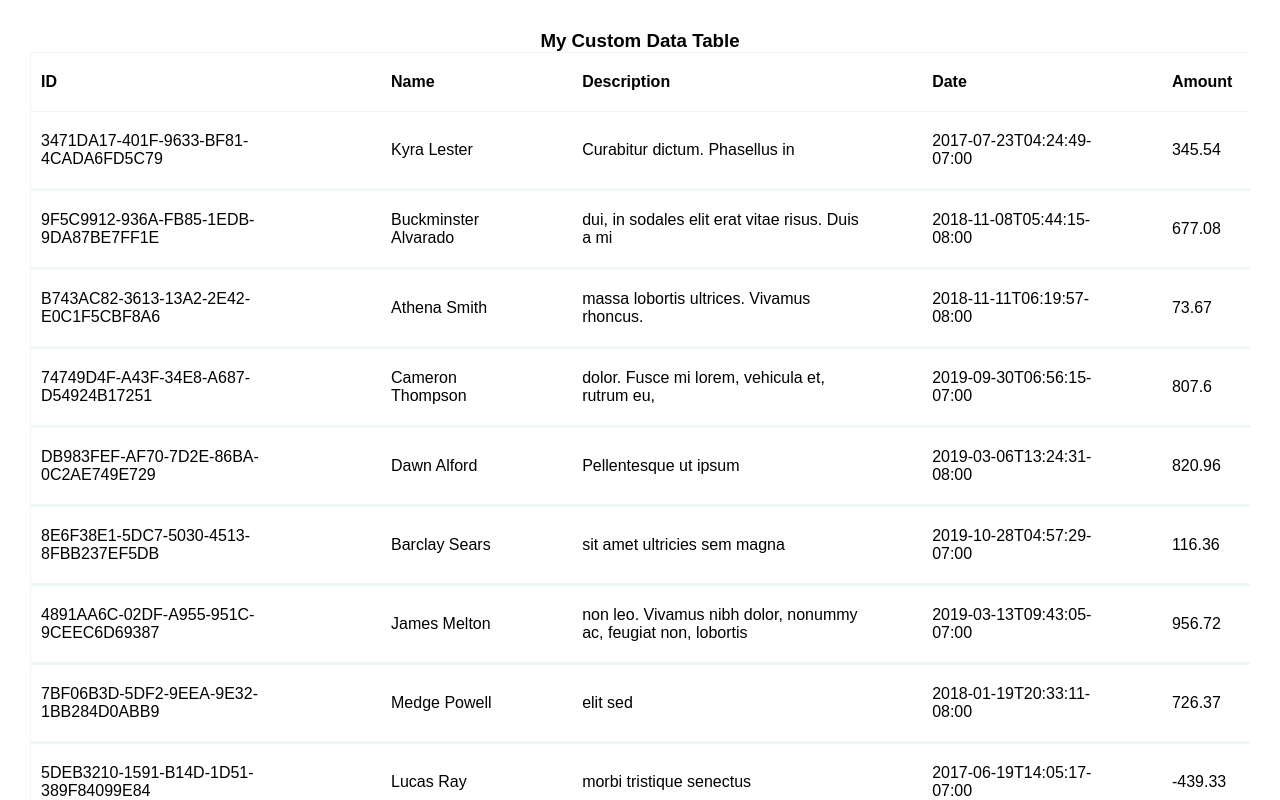
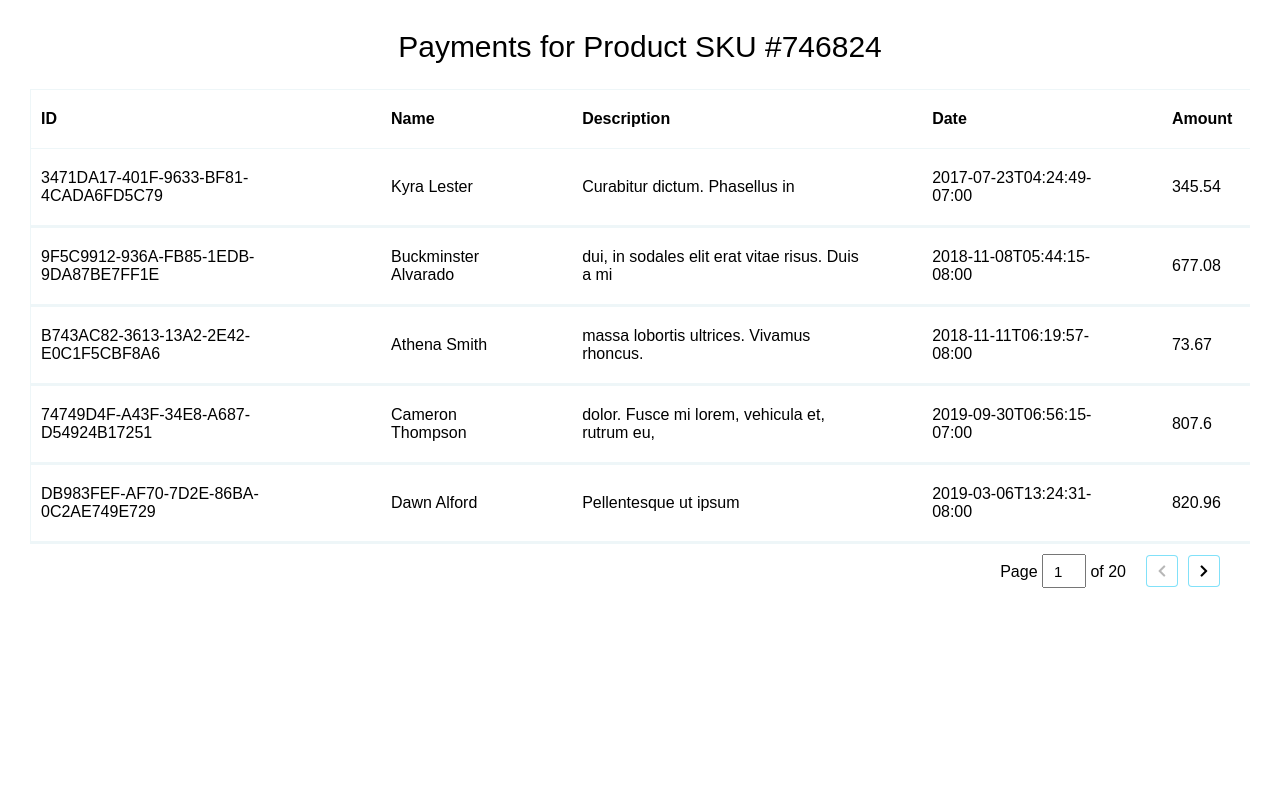
Before and after one commit to Yezuz05/vue-data-table, a Vue app: page / in a window 1280 px wide. Shown: the top 800 px of the page. Built offline with nearby package versions, Linux system fonts and the light colour scheme; a web font is replaced by a local one.

Commit message:
feat: added pagination to table

```diff
--- a/src/App.vue
+++ b/src/App.vue
@@ -1,7 +1,7 @@
 <template>
   <div id="app">
-    <h3>My Custom Data Table</h3>
-    <DataTable @cell-change="handleCellChange" :dataSource="payments" :columns="columns" />
+    <h3>Payments for Product SKU #746824</h3>
+    <DataTable @cell-change="handleCellChange" :dataSource="payments" :columns="columns" :config="config" />
   </div>
 </template>
 
@@ -39,7 +39,12 @@ export default {
           title: 'Amount',
           dataIndex: 'amount'
         }
-      ]
+      ],
+      config: {
+        total: null,
+        itemsPerPage: 5,
+        frontPagination: true
+      }
     }
   },
   methods: {
@@ -54,5 +59,10 @@ export default {
   div#app {
     padding: 30px;
     text-align: center;
+    h3 {
+      font-weight: 300;
+      font-size: 30px;
+      margin-bottom: 25px;
+    }
   }
 </style>
--- a/src/components/DataTable.vue
+++ b/src/components/DataTable.vue
@@ -1,5 +1,6 @@
 <template>
     <div id="data-table">
+        <div class="table-wrapper">
         <table class="table">
             <thead>
                 <tr>
@@ -23,6 +24,20 @@
             </tbody>
         </table>
         </div>
+        <div class="pagination-box">
+            <div class="pages">
+                Page <input @change="goToPage()" type="number" :min="1" :max="pages" name="current-page" v-model.number="currentPage"> of {{pages}}
+            </div>
+            <div class="buttons">
+                <button :disabled="currentPage === 1" @click="paginate(-1)">
+                    <i class="fas fa-chevron-left"></i>
+                </button>
+                <button :disabled="currentPage === pages" @click="paginate(1)">
+                    <i class="fas fa-chevron-right"></i>
+                </button>
+            </div>
+        </div>
+    </div>
 </template>
 
 <script>
@@ -30,15 +45,26 @@ export default {
     name: 'DataTable',
     props: {
         dataSource:Array,
-        columns:Array
+        columns:Array,
+        config:Object
     },
     data() {
         return {
             tableData: this.dataSource,
-            tableColumns: this.columns
+            tableColumns: this.columns,
+            currentPage: 1,
+            itemsPerPage: 10,
+            pages: null,
+            totalData: null,
+            perPageArray:Array
         }
     },
     mounted() {
+        const {total, itemsPerPage, frontPagination} = this.config;
+        this.totalData = frontPagination ? this.dataSource.length : total;
+        this.itemsPerPage = itemsPerPage ? itemsPerPage : this.itemsPerPage;
+        this.pages = Math.ceil(this.totalData / this.itemsPerPage);
+        this.fetchData();
     },
     methods: {
         editCell(index, state, event = null, dataIndex = null) {
@@ -52,6 +78,18 @@ export default {
                 }
             }
             this.tableData.splice(index, 1, row);
+        },
+        paginate(direction) {
+            this.currentPage += direction;
+            this.fetchData();
+        },
+        goToPage() {
+            this.fetchData();
+        },
+        fetchData() {
+            const start = (this.currentPage - 1) * this.itemsPerPage;
+            const end = ((this.currentPage - 1) * this.itemsPerPage) + this.itemsPerPage;
+            this.tableData = this.dataSource.slice(start, end);
         }
     }
 }
@@ -60,7 +98,9 @@ export default {
 <style lang="scss" scoped>
     #data-table {
         width: 100%;
-        overflow-x: scroll;
+        div.table-wrapper {
+            width: 100%;
+            overflow-x: auto;
             .table {
                 width: inherit;
                 text-align: left;
@@ -122,4 +162,41 @@ export default {
                 }
             }
         }
+        .pagination-box {
+            display: flex;
+            justify-content: flex-end;
+            padding: 10px 0;
+            align-items: center;
+            & > * {
+                margin-right: 20px;
+            }
+            .pages {
+                input {
+                    width: 40px;
+                    height: 30px;
+                    text-indent: 10px;
+                    font-size: 15px;
+                }
+            }
+            .buttons {
+                display: flex;
+                justify-content: space-between;
+                button {
+                    border: 1px solid rgba(37, 203, 245, 0.576);
+                    background-color: #fff;
+                    border-radius: 4px;
+                    height: 30px;
+                    width: 30px;
+                    margin-right: 10px;
+                    outline: none;
+                    display: block;
+                    cursor: pointer;
+                    transition: all .3s;
+                    &:active {
+                        transform: scale(.9);
+                    }
+                }
+            }
+        }
+    }
 </style>
```
Lines whose indentation alone changed are shown as unchanged.
